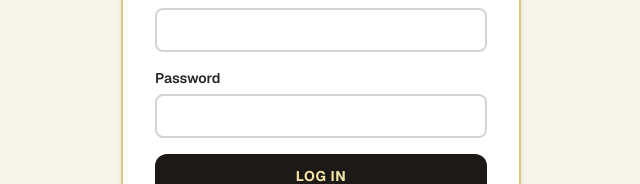
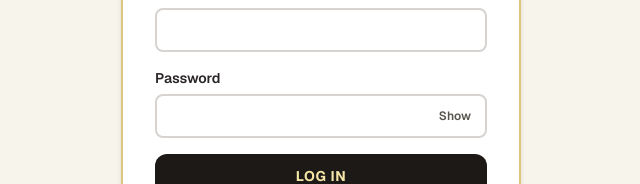
Before and after one commit to SSDillon95/CS-PTO, a Next.js app: page /login in a window 1280 px wide. Shown: the part 340-524 px from the top of the page, without its empty margins (319-959 px from the left). Built offline with nearby package versions, Linux system fonts and the light colour scheme.

Commit message:
Add show/hide password toggles on login and Gmail setup

```diff
--- a/app/login/page.tsx
+++ b/app/login/page.tsx
@@ -9,6 +9,7 @@ export default function LoginPage() {
   const router = useRouter();
   const [username, setUsername] = useState("");
   const [password, setPassword] = useState("");
+  const [showPassword, setShowPassword] = useState(false);
   const [error, setError] = useState<string | null>(null);
   const [submitting, setSubmitting] = useState(false);
 
@@ -81,19 +82,29 @@ export default function LoginPage() {
               required
             />
           </label>
-          <label className="block">
+          <div className="block">
             <span className="mb-1.5 block text-sm font-semibold text-stone-800">
               Password
             </span>
+            <div className="relative">
               <input
-              type="password"
+                type={showPassword ? "text" : "password"}
                 value={password}
                 onChange={(e) => setPassword(e.target.value)}
                 autoComplete="current-password"
-              className={inputClass}
+                className={`${inputClass} pr-20`}
                 required
               />
-          </label>
+              <button
+                type="button"
+                onClick={() => setShowPassword((v) => !v)}
+                className="absolute right-2 top-1/2 -translate-y-1/2 rounded px-2 py-1 text-xs font-semibold text-stone-600 hover:bg-stone-100 hover:text-stone-900"
+                aria-label={showPassword ? "Hide password" : "Show password"}
+              >
+                {showPassword ? "Hide" : "Show"}
+              </button>
+            </div>
+          </div>
 
           {error && (
             <p
--- a/components/GmailSetupPanel.tsx
+++ b/components/GmailSetupPanel.tsx
@@ -41,6 +41,7 @@ export default function GmailSetupPanel({ onNotify }: GmailSetupPanelProps) {
   const [status, setStatus] = useState<GmailSetupStatus | null>(null);
   const [username, setUsername] = useState("");
   const [password, setPassword] = useState("");
+  const [showPassword, setShowPassword] = useState(false);
   const [distribution, setDistribution] = useState<string[]>([]);
   const [newEmail, setNewEmail] = useState("");
   const [loading, setLoading] = useState(true);
@@ -316,12 +317,13 @@ export default function GmailSetupPanel({ onNotify }: GmailSetupPanelProps) {
                 autoComplete="off"
               />
             </label>
-            <label className="block">
+            <div className="block">
               <span className="mb-1.5 block text-xs font-semibold uppercase tracking-wide text-stone-600">
                 Password / App Password
               </span>
+              <div className="relative">
                 <input
-                type="password"
+                  type={showPassword ? "text" : "password"}
                   value={password}
                   onChange={(e) => setPassword(e.target.value)}
                   placeholder={
@@ -329,11 +331,20 @@ export default function GmailSetupPanel({ onNotify }: GmailSetupPanelProps) {
                       ? "Leave blank to keep current password"
                       : "App password"
                   }
-                className={inputClass}
+                  className={`${inputClass} pr-16`}
                   required={!status?.hasPassword}
                   autoComplete="new-password"
                 />
-            </label>
+                <button
+                  type="button"
+                  onClick={() => setShowPassword((v) => !v)}
+                  className="absolute right-2 top-1/2 -translate-y-1/2 rounded px-2 py-1 text-xs font-semibold text-stone-600 hover:bg-stone-100 hover:text-stone-900"
+                  aria-label={showPassword ? "Hide password" : "Show password"}
+                >
+                  {showPassword ? "Hide" : "Show"}
+                </button>
+              </div>
+            </div>
           </div>
 
           {status?.configured && (
```
Lines whose indentation alone changed are shown as unchanged.
